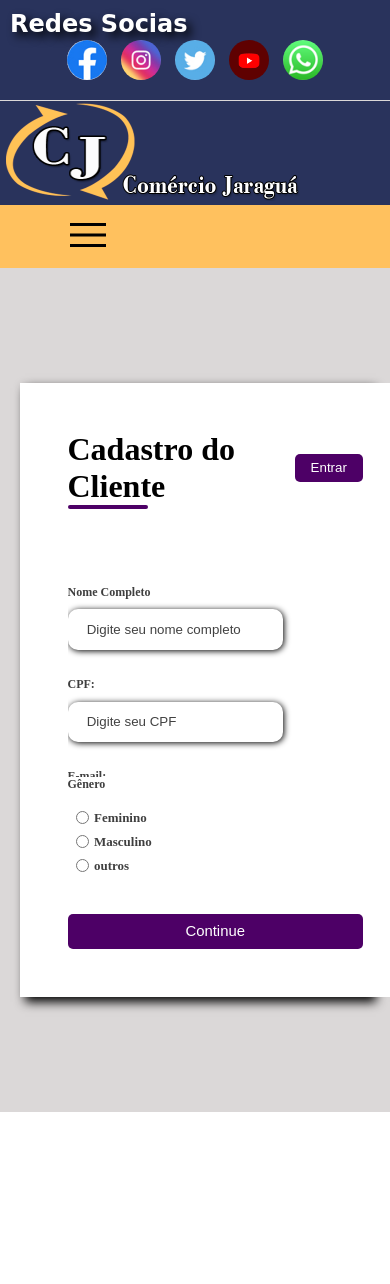
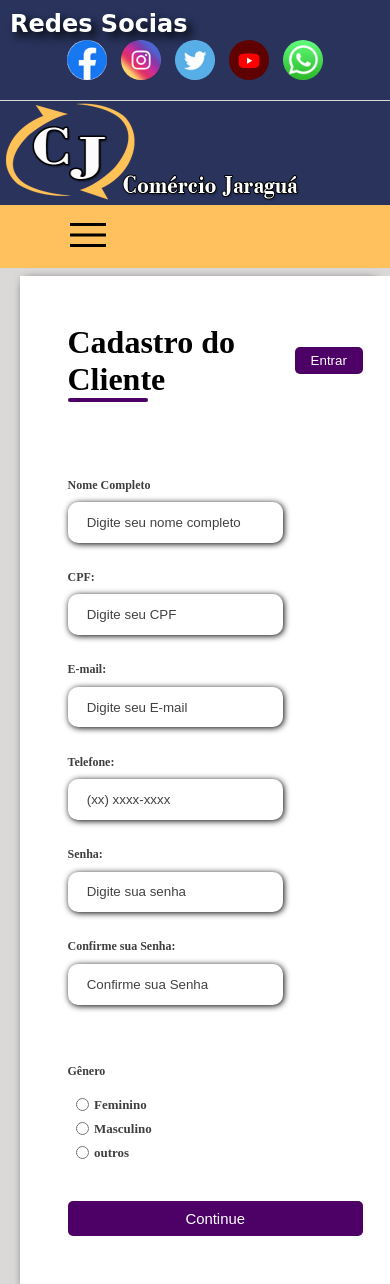
Before and after one commit to Daniloalmeid/comerciosjaragua, a PHP site: page /cashback.html in a window 390 px wide. Before the commit the page ends 1112 px from the top, so only its background shows below. Run offline with PHP 8.4, Linux system fonts and the light colour scheme; some web fonts are replaced.

Commit message:
Update cadastro.css

```diff
--- a/styles/cadastro.css
+++ b/styles/cadastro.css
@@ -318,13 +318,12 @@ img.redes1:hover{
    .containercadastro{
     width: 90%;
     height: auto;
+    margin-top: 180px;
 
    }
    .input-group{
     flex-direction: column;
-    overflow-y: scroll;
     flex-wrap: nowrap;
-    max-height: 10rem;
     padding-right: 5rem;
 
    }
```
